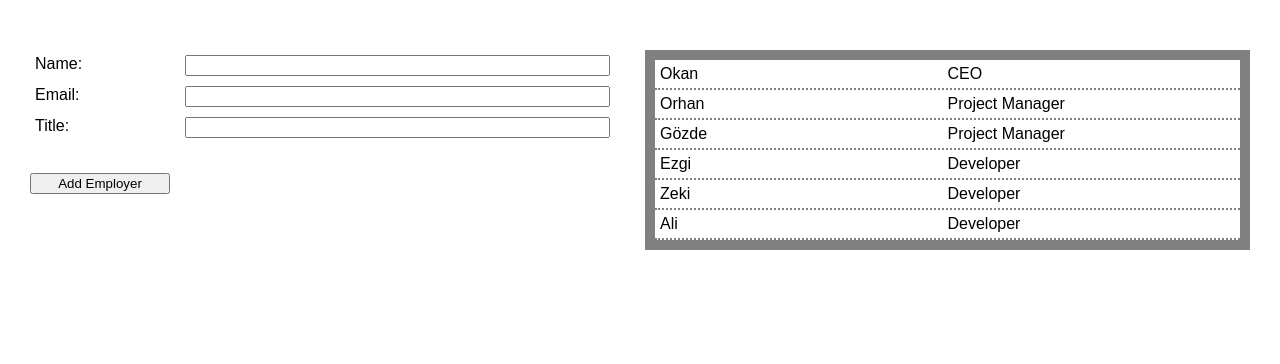
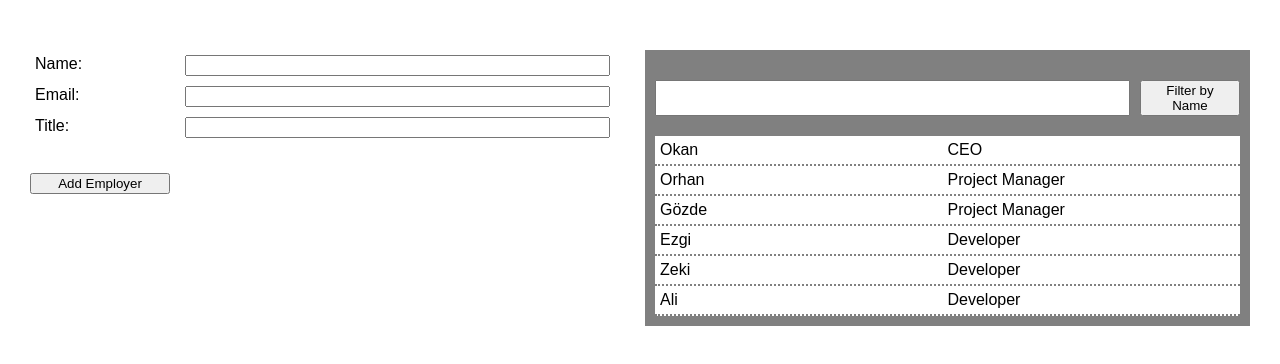
Before and after one commit to bulentzeki/EmployerList, a React (Create React App) app: page / in a window 1280 px wide. Shown: the top 364 px of the page. Built offline with nearby package versions, Linux system fonts and the light colour scheme.

Commit message:
filter employer list

```diff
--- a/src/employerList/EmployerList.css
+++ b/src/employerList/EmployerList.css
@@ -15,3 +15,18 @@
 .employer-list .employer-column {
     flex: 1
 }
+
+.employer-list .filter-row {
+    display: flex;
+    flex-direction: row;
+    padding: 20px 0;
+}
+
+.employer-list .filter-row .filter-input {
+    flex: 1;
+    margin-right: 10px;
+}
+
+.employer-list .filter-row .filter-btn {
+    width: 100px;
+}
--- a/src/employerList/EmployerList.js
+++ b/src/employerList/EmployerList.js
@@ -2,11 +2,43 @@ import React, { Component } from 'react';
 import './EmployerList.css';
 
 class EmployerList extends Component {
+  constructor(props) {
+    super(props);
+    this.state = {filterText: "", filterInputVal: ""};
+    this.handleChange = this.handleChange.bind(this);
+    this.applyFilter = this.applyFilter.bind(this);
+  }
+
+  handleChange(e) {
+    this.setState({
+      filterInputVal: e.target.value
+    });
+  }
+
+  applyFilter() {
+    this.setState(function(prevState) {
+      return {
+        filterText: prevState.filterInputVal
+      };
+    });
+  }
+
   render() {
+    const filteredData = this.props.data.filter(employer => {
+      return employer.name.startsWith(this.state.filterText);
+    });
+
+    console.log("EmployerList render");
+
     return (
       <div className="employer-list">
+        <div className="filter-row">
+          <input className="filter-input" type="text" value={this.state.filterInputVal} onChange={this.handleChange}/>
+          <button className="filter-btn" onClick={this.applyFilter}>Filter by Name</button>
+        </div>
+
         {
-          this.props.data.map((employer) => {
+          filteredData.map((employer) => {
             return (
               <div key={employer.uuid} className="employer-row">
                 <div className="employer-column">{employer.name}</div>
--- a/src/newEmployerForm/NewEmployerForm.js
+++ b/src/newEmployerForm/NewEmployerForm.js
@@ -14,7 +14,6 @@ class NewEmployerForm extends Component {
   }
 
   submitHandler(e) {
-    // add validations
     e.preventDefault();
     this.props.addNewEmployer(this.state.name, this.state.email, this.state.title);
   }
@@ -27,7 +26,6 @@ class NewEmployerForm extends Component {
   }
 
   render() {
-    console.log("render", this.state);
     return (
       <form className="new-employer-form">
         <label className="employer-input">
```
